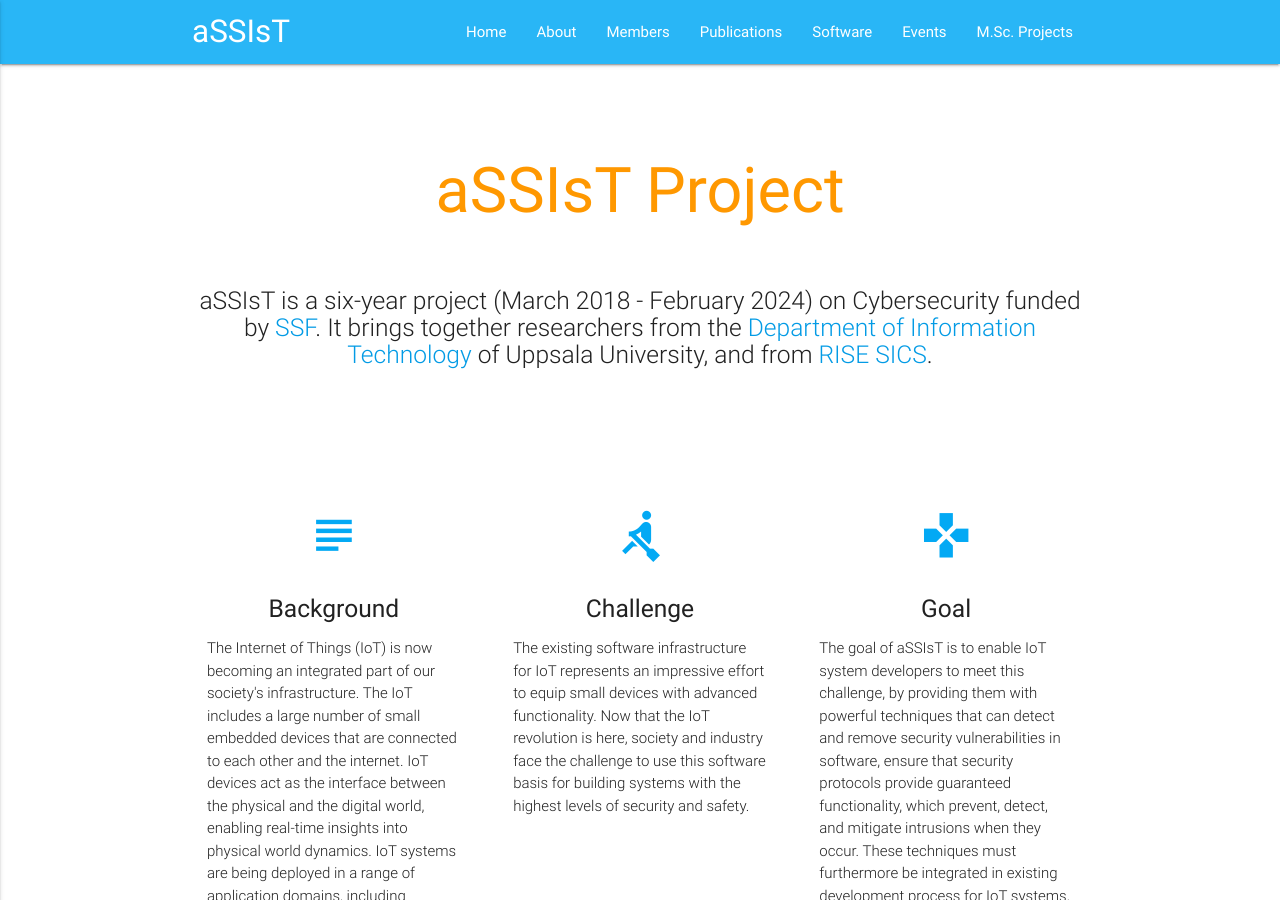
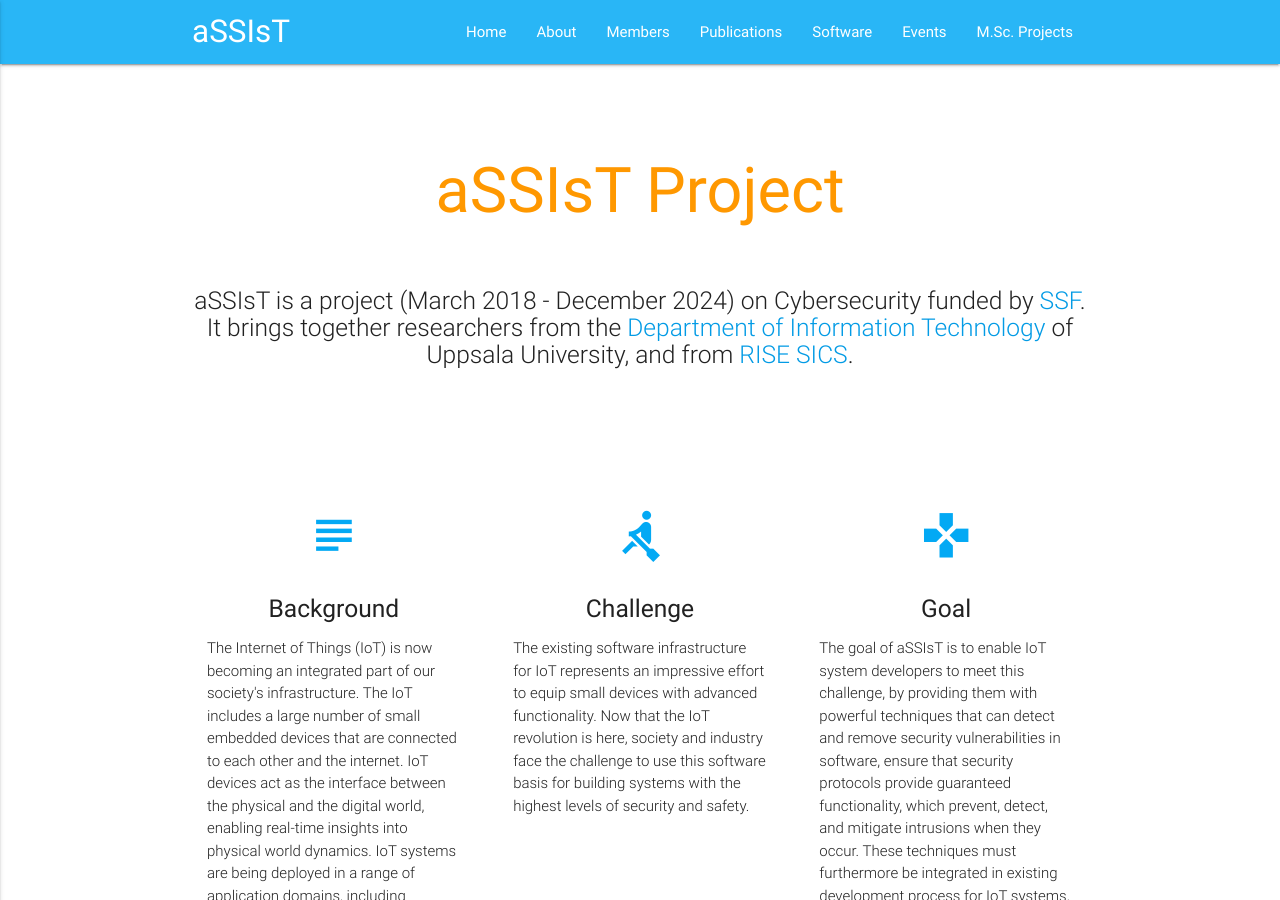
Before and after one commit to assist-project/assist-project.github.io, a Jekyll site: the page built from index.md, in a window 1280 px wide and 900 px high. Built offline with Jekyll 4.4.1, drawn with Linux system fonts in a browser that asks for light colours.

Commit message:
Update project duration

```diff
--- a/index.md
+++ b/index.md
@@ -1,4 +1,4 @@
 ---
 layout: home
 ---
-aSSIsT is a six-year project (March 2018 - February 2024) on Cybersecurity funded by [SSF](https://strategiska.se/). It brings together researchers from the [Department of Information Technology](http://www.it.uu.se/) of Uppsala University, and from [RISE SICS](https://www.sics.se/).
+aSSIsT is a project (March 2018 - December 2024) on Cybersecurity funded by [SSF](https://strategiska.se/). It brings together researchers from the [Department of Information Technology](http://www.it.uu.se/) of Uppsala University, and from [RISE SICS](https://www.sics.se/).
```
